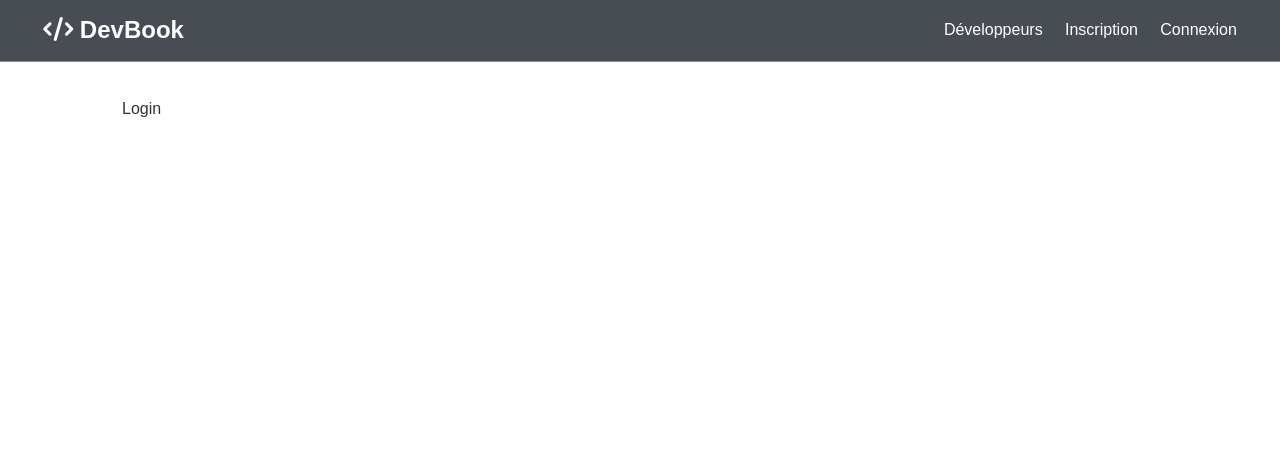
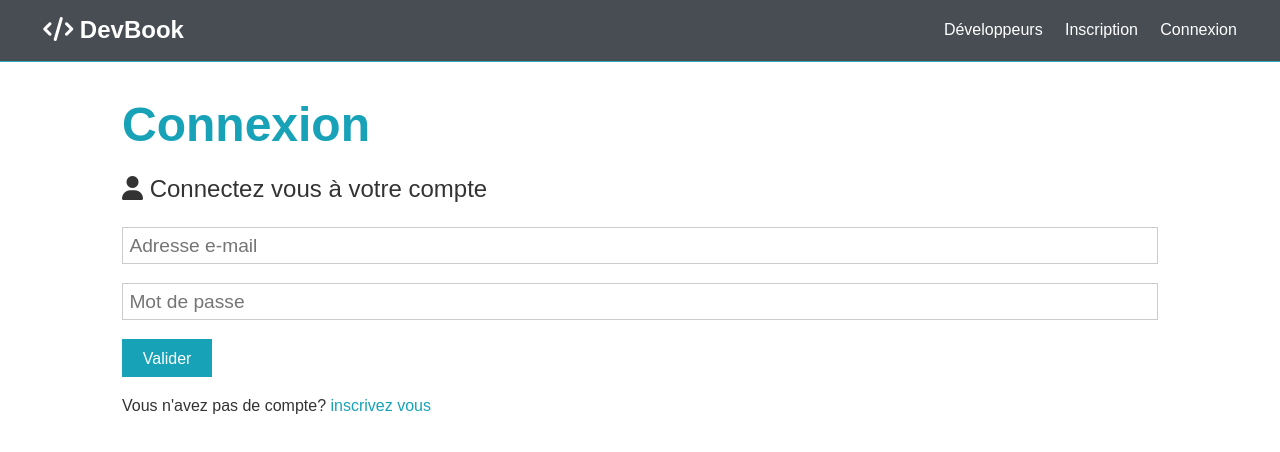
Before and after one commit to rayremedi/socialnetwork_masterpiece, a React (Create React App) app in the folder client/: page /login in a window 1280 px wide. Shown: the top 452 px of the page. Built offline with nearby package versions, Linux system fonts and the light colour scheme.

Commit message:
Request Example & Login Form

```diff
--- a/client/src/components/auth/Login.js
+++ b/client/src/components/auth/Login.js
@@ -1,11 +1,62 @@
-import React from 'react'
+
+import React, { Fragment, useState } from 'react';
+import { Link } from 'react-router-dom';
 
 const Login = () => {
-    return (
-        <div>
-            Login
+  const [formData, setFormData] = useState({
+
+    email: '',
+    password: ''
+  });
+
+  const { email, password } = formData;
+  const onChange = e =>
+  setFormData({ ...formData, [e.target.name]: e.target.value });
+  const onSubmit = async e => {
+    e.preventDefault();
+
+      console.log('Success')
+    }
+
+
+  return (
+    <Fragment>
+      <h1 className='large text-primary'>Connexion</h1>
+      <p className='lead'>
+        <i className='fas fa-user'></i> Connectez vous à votre compte
+      </p>
+      <form className='form' onSubmit={e => onSubmit(e)}>
+
+        <div className='form-group'>
+          <input
+            type='email'
+            placeholder='Adresse e-mail'
+            name='email'
+            value={email}
+            onChange={e => onChange(e)}
+            required
+          />
+
         </div>
-    )
-}
+        <div className='form-group'>
+          <input
+            type='password'
+            placeholder='Mot de passe'
+            name='password'
+            value={password}
+            onChange={e => onChange(e)}
+            minLength='6'
+          />
+        </div>
 
-export default Login
+        <input type='submit' className='btn btn-primary' value='Valider' />
+      </form>
+      <p className='my-1'>
+        Vous n'avez pas de compte? <Link to='/register'>inscrivez vous</Link>
+      </p>
+    </Fragment>
+
+  )
+  };
+
+export default Login;
--- a/client/src/components/auth/Register.js
+++ b/client/src/components/auth/Register.js
@@ -1,4 +1,5 @@
 import React, { Fragment, useState } from 'react';
+import { Link } from 'react-router-dom';
 
 const Register = () => {
   const [formData, setFormData] = useState({
@@ -11,12 +12,12 @@
   const { name, email, password, password2 } = formData;
   const onChange = e =>
     setFormData({ ...formData, [e.target.name]: e.target.value });
-  const onSubmit = e => {
+  const onSubmit = async e => {
     e.preventDefault();
     if (password !== password2) {
       console.log('Les mots de passe ne correspondent pas');
     } else {
-      console.log(formData);
+      console.log('Success')
     }
   };
 
@@ -74,7 +75,7 @@
         <input type='submit' className='btn btn-primary' value='Valider' />
       </form>
       <p className='my-1'>
-        Vous avez déjà un compte? <a href='login.html'>Connectez vous</a>
+        Vous avez déjà un compte? <Link to='/login'>Connectez vous</Link>
       </p>
     </Fragment>
   );
```
